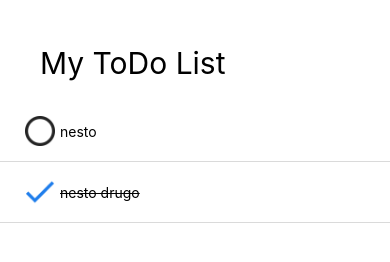
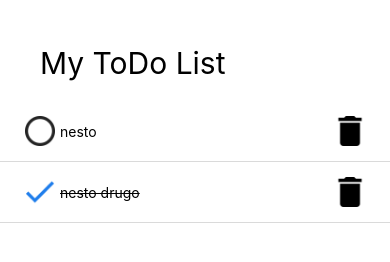
Before and after one commit to gorangajic/ReactNativeTodo, a React Native app: screen / in a window 390 px wide. Shown: the top 262 px of the page. Built offline with nearby package versions, Linux system fonts and the light colour scheme.

Commit message:
obrisati item

```diff
--- a/App.js
+++ b/App.js
@@ -14,6 +14,7 @@ import {
 
 const notDoneIcon = require('./assets/circle.png')
 const doneIcon = require('./assets/check-symbol.png')
+const deleteIcon = require('./assets/trash.png')
 
 
 // za domaci brisanje todo-a koji su zavrseni
@@ -70,6 +71,13 @@ export default class App extends React.Component {
       })
     })
   }
+  deleteItem(index) {
+    this.setState({
+      list: this.state.list.filter((item, i) => {
+          return i !== index;
+      })
+    })
+  }
   render() {
     const {
       list,
@@ -95,6 +103,7 @@ export default class App extends React.Component {
                 style={styles.icon}
               />
             </TouchableOpacity>
+            <View style={{ flex: 1}}>
               <Text
                 style={[
                   styles.itemText,
@@ -103,6 +112,13 @@ export default class App extends React.Component {
               >
                 {item.text}
               </Text>
+            </View>
+            <TouchableOpacity onPress={() => this.deleteItem(index)}>
+              <Image
+                source={deleteIcon}
+                style={styles.icon}
+              />
+            </TouchableOpacity>
           </View>))}
         </ScrollView>
         <View style={styles.inputWrap}>
```
Also changed, not shown: assets/trash.png (added). Lines whose indentation alone changed are shown as unchanged.
